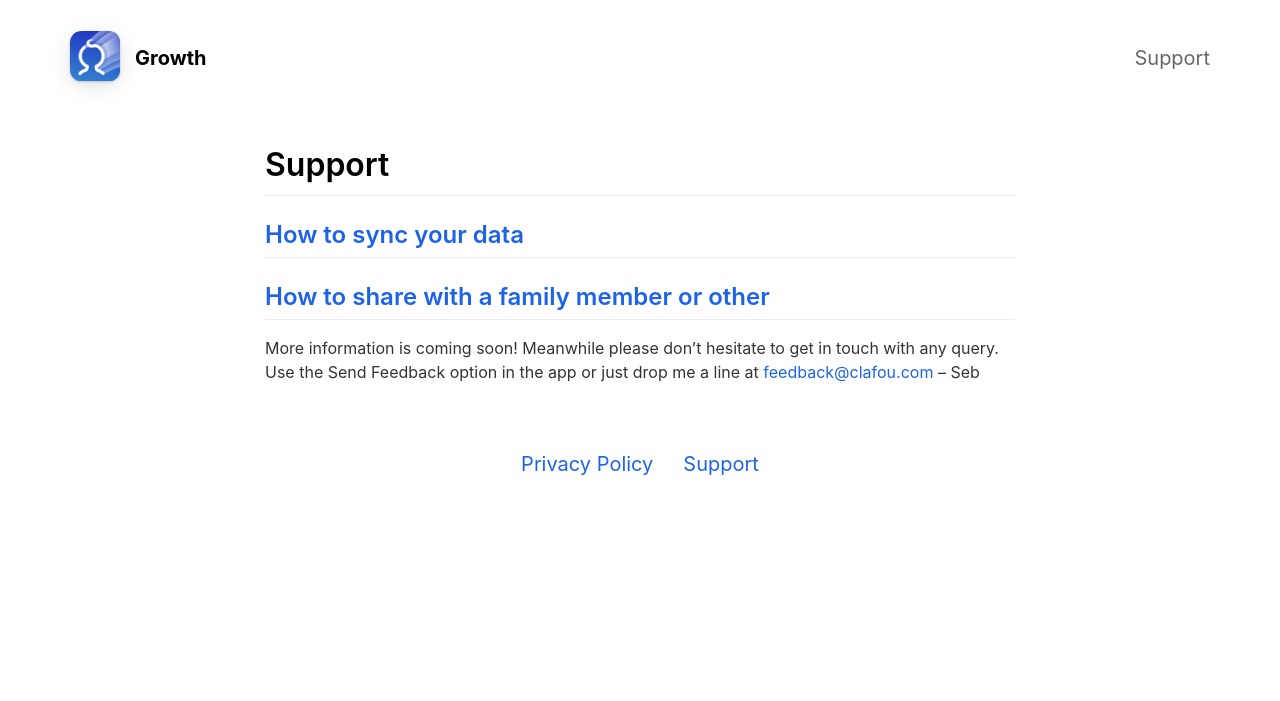
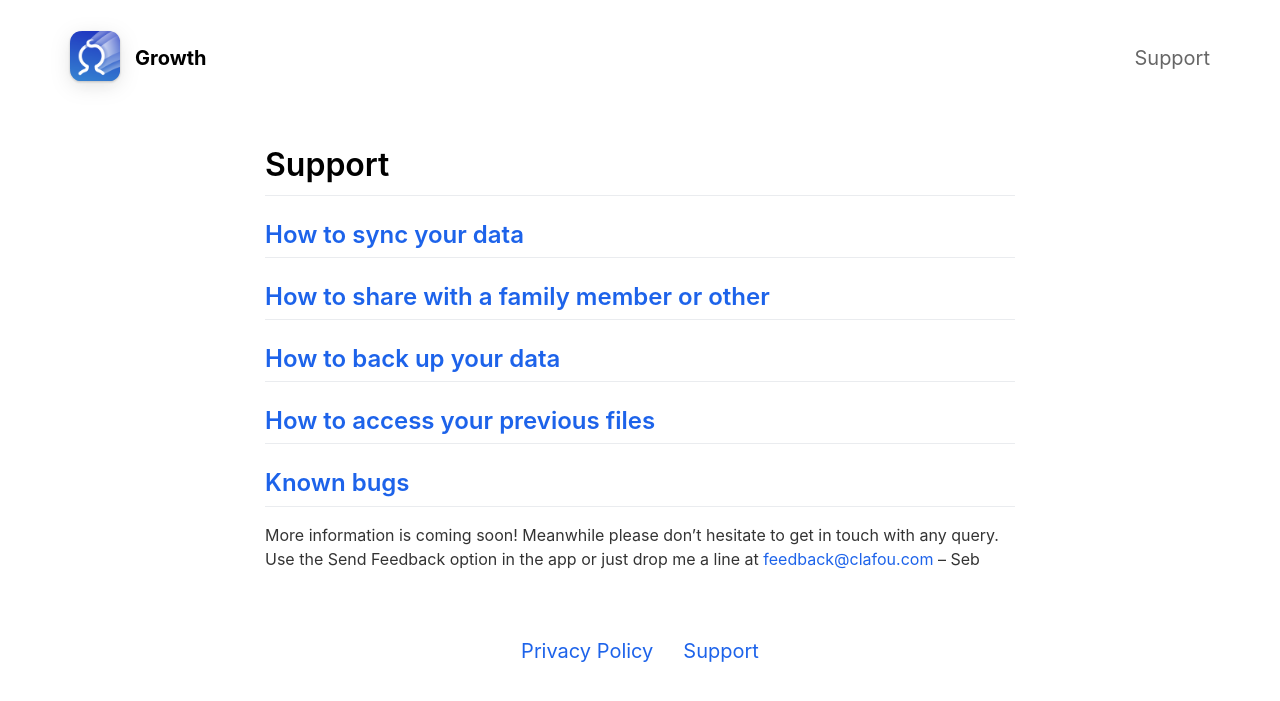
Before and after one commit to Clafou/growthchart.app, a Jekyll site: the page built from _pages/support.md, in a window 1280 px wide. Shown: the top 701 px of the page. Built offline with Jekyll 4.4.1, drawn with Linux system fonts in a browser that asks for light colours; nearby versions of some CDN libraries.

Commit message:
Added links to the new pages to the Support page

```diff
--- a/_pages/support.md
+++ b/_pages/support.md
@@ -11,4 +11,10 @@ include_in_footer: true
 
 ## [How to share with a family member or other](/share-with-other)
 
+## [How to back up your data](/backup)
+
+## [How to access your previous files](/access-previous-files)
+
+## [Known bugs](/bugs)
+
 More information is coming soon! Meanwhile please don't hesitate to get in touch with any query. Use the Send Feedback option in the app or just drop me a line at [feedback@clafou.com](mailto:feedback@clafou.com) – Seb
```
